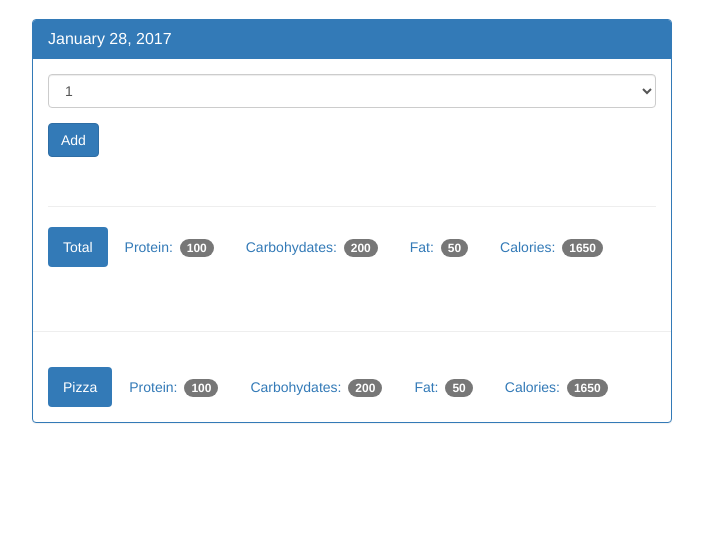
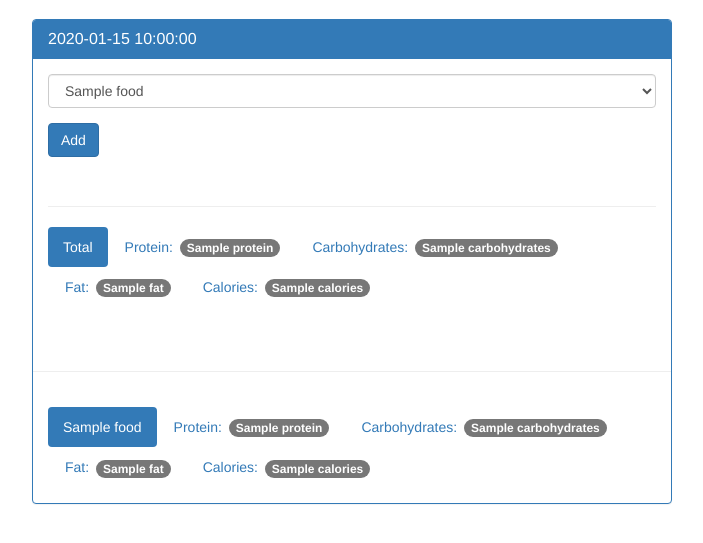
Before and after one commit to HarisBinSaif/FoodTracker, a Flask app: template templates/day.html in a window 1280 px wide. Shown: the part 51-594 px from the top of the page, without its empty margins (288-991 px from the left). Run offline with Flask 2, Linux system fonts and the light colour scheme; the template is opened without the code that fills it: most values are stand-ins (such as "Sample title", 1, 10 or a date in 2020); some libraries are stand-ins or nearby versions.

Commit message:
complete code for food tracker

```diff
--- a/app.py
+++ b/app.py
@@ -1,20 +1,11 @@
 from flask import Flask, render_template, g, request
 import sqlite3
+from datetime import datetime
+from database import connect_db,get_db
 app=Flask(__name__)
 
 
-#Data Base Helper Functions
-
-def connect_db():
-    sql=sqlite3.connect(r'C:\sqlite\food_log.db')
-    sql.row_factory=sqlite3.Row
-    return sql
-
-def get_db():
-    if not hasattr(g,'sqlite3'):
-        g.sqlite_db=connect_db()
-    return g.sqlite_db
-
+##########################
 @app.teardown_appcontext
 def close_db(error):
     if hasattr(g,'sqlite_db'):
@@ -22,16 +13,75 @@ def close_db(error):
 
 ###########################
 
-@app.route('/')
+@app.route('/',methods=['GET','POST'])
 def index():
-    return render_template('home.html')
+    db=get_db()
+    if request.method=='POST':
+        date=request.form['date']
+        dt=datetime.strptime(date,'%Y-%m-%d')
+        database_date=datetime.strftime(dt,'%Y%m%d')
+        db.execute('insert into log_date (entry_date) values (?)',[database_date])
+        db.commit()
 
-@app.route('/view')
-def view():
-    return render_template('day.html')
+    cur=db.execute('''select log_date.entry_date,sum(food.protein) as protein, sum(food.carbohydrates) as carbohydrates,
+                      sum(food.fat) as fat, sum(food.calories) as calories
+                      from log_date
+                      left join food_date on food_date.log_date_id=log_date.id left join food on food.id=food_date.food_id
+                      group by log_date.id
+                      order by log_date.entry_date desc''')
+    results=cur.fetchall()
+    date_results=[]
+    for i in results:
+        single_date={}
+        single_date['entry_date']=i['entry_date']
+        single_date['protein']=i['protein']
+        single_date['calories']=i['calories']
+        single_date['carbohydrates']=i['carbohydrates']
+        single_date['fat']=i['fat']
+        d = datetime.strptime(str(i['entry_date']),'%Y%m%d')
+        single_date['pretty_date']=datetime.strftime(d,'%B %d, %Y')
+        date_results.append(single_date)
+    return render_template('home.html',results=date_results)
+
+@app.route('/view/<date>',methods=['GET','POST']) #date is goin to ve 20170829
+def view(date):
+    db=get_db()
+    cur=db.execute('select id,entry_date from log_date where entry_date= ?',[date])
+    date_result=cur.fetchone()
+
+    if request.method=='POST':
+        db.execute('insert into food_date (food_id,log_date_id) values (?,?)',\
+            [request.form['food-select'],date_result['id']]
+            )
+        db.commit()
+    d= datetime.strptime(str(date_result['entry_date']),'%Y%m%d')
+    pretty_date=datetime.strftime(d,'%B %d, %Y')
+    food_cur=db.execute('select id,name from food')
+    food_results=food_cur.fetchall()
+
+    log_cur=db.execute('select food.name, food.protein, food.carbohydrates, food.fat, food.calories from log_date\
+         join food_date on food_date.log_date_id=log_date.id\
+              join food on food.id=food_date.food_id\
+                   where log_date.entry_date=?',[date])
+    log_results=log_cur.fetchall()
+
+    totals={}
+    totals['carbohydrates']=0
+    totals['protein']=0
+    totals['fat']=0
+    totals['calories']=0
+    for food in log_results:
+        totals['protein']+=food['protein']
+        totals['fat']+=food['fat']
+        totals['calories']+=food['calories']
+        totals['carbohydrates']+=food['carbohydrates']
+
+    return render_template('day.html',entry_date=date_result['entry_date'],\
+        pretty_date=pretty_date,food_results=food_results,log_results=log_results,totals=totals)
 
 @app.route('/food', methods=['GET','POST'])
 def food():
+    db=get_db()
     if request.method=='POST':
         name=request.form['food-name']
         protein=int(request.form['protein'])
@@ -40,13 +90,14 @@ def food():
 
         calories=protein*4 + carbohydrates*4 + fat*9
 
-        db=get_db()
         db.execute('insert into food (name,protein,carbohydrates,fat,calories) values(?,?,?,?,?)',\
             [name,protein,carbohydrates,fat,calories]
             )
         db.commit()
 
-    return render_template('add_food.html')
+    cur = db.execute('select name,protein,carbohydrates,fat,calories from food')
+    results= cur.fetchall()
+    return render_template('add_food.html',results=results)
 
 if __name__ == '__main__':
     app.run(debug=True)
--- /dev/null
+++ b/templates/base.html
@@ -0,0 +1,24 @@
+<!DOCTYPE html>
+<html lang="en">
+  <head>
+    <meta charset="utf-8">
+    <meta http-equiv="X-UA-Compatible" content="IE=edge">
+    <meta name="viewport" content="width=device-width, initial-scale=1">
+
+    <title>Food Tracker | Home</title>
+
+    <!-- Bootstrap core CSS -->
+    <link href="{{url_for('static',filename='bootstrap.min.css')}}" rel="stylesheet">
+    <!-- Custom styles for this template -->
+    <link href="{{url_for('static',filename='theme.css')}}" rel="stylesheet">
+
+  </head>
+
+  <body>
+
+
+    {%block body%}{%endblock%}
+
+  </body>
+
+</html>
--- a/templates/day.html
+++ b/templates/day.html
@@ -1,30 +1,14 @@
-<!DOCTYPE html>
-<html lang="en">
-  <head>
-    <meta charset="utf-8">
-    <meta http-equiv="X-UA-Compatible" content="IE=edge">
-    <meta name="viewport" content="width=device-width, initial-scale=1">
-
-    <title>Food Tracker | Day Details</title>
-
-    <!-- Bootstrap core CSS -->
-    <link href="{{url_for('static',filename='bootstrap.min.css')}}" rel="stylesheet">
-    <!-- Custom styles for this template -->
-    <link href="{{url_for('static',filename='theme.css')}}" rel="stylesheet">
-
-  </head>
-
-  <body>
-
+{%extends "base.html"%}
+{%block body%}
     <nav class="navbar navbar-inverse navbar-fixed-top">
       <div class="container">
         <div class="navbar-header">
-          <a class="navbar-brand" href="#">Food Tracker</a>
+          <a class="navbar-brand" href="{{url_for('index')}}">Food Tracker</a>
         </div>
         <div id="navbar" class="navbar-collapse collapse">
           <ul class="nav navbar-nav">
-            <li><a href="#">Home</a></li>
-            <li><a href="#">Add Food Item</a></li>
+            <li><a href="{{url_for('index')}}">Home</a></li>
+            <li><a href="{{url_for('food')}}">Add Food Item</a></li>
           </ul>
         </div>
       </div>
@@ -36,15 +20,17 @@
         <div>
           <div class="panel panel-primary">
             <div class="panel-heading">
-              <h3 class="panel-title">January 28, 2017</h3>
+              <h3 class="panel-title">{{pretty_date}}</h3>
             </div>
 
             <div class="panel-body">
 
-              <form method="POST" action="/">
+              <form method="POST" action="{{url_for('view',date=entry_date)}}">
                 <div class="form-group">
-                  <select class="form-control">
-                    <option>1</option>
+                  <select class="form-control" name="food-select">
+                    {%for food in food_results%}
+                    <option value="{{food.id}}">{{food.name}}</option>
+                    {%endfor%}
                   </select>
                 </div>
 
@@ -56,32 +42,30 @@
 
               <ul class="nav nav-pills" role="tablist">
                 <li class="active"><a>Total</a></li>
-                <li><a>Protein: <span class="badge">100</span></a></li>
-                <li><a>Carbohydates: <span class="badge">200</span></a></li>
-                <li><a>Fat: <span class="badge">50</span></a></li>
-                <li><a>Calories: <span class="badge">1650</span></a></li>
+                <li><a>Protein: <span class="badge">{{totals.protein}}</span></a></li>
+                <li><a>Carbohydrates: <span class="badge">{{totals.carbohydrates}}</span></a></li>
+                <li><a>Fat: <span class="badge">{{totals.fat}}</span></a></li>
+                <li><a>Calories: <span class="badge">{{totals.calories}}</span></a></li>
               </ul>
 
             </div>
 
             <div class="page-header"></div>
-
+            {%for food in log_results%}
             <div class="panel-body">
               <ul class="nav nav-pills" role="tablist">
-                <li class="active"><a>Pizza</a></li>
-                <li><a>Protein: <span class="badge">100</span></a></li>
-                <li><a>Carbohydates: <span class="badge">200</span></a></li>
-                <li><a>Fat: <span class="badge">50</span></a></li>
-                <li><a>Calories: <span class="badge">1650</span></a></li>
+                <li class="active"><a>{{food.name}}</a></li>
+                <li><a>Protein: <span class="badge">{{food.protein}}</span></a></li>
+                <li><a>Carbohydrates: <span class="badge">{{food.carbohydrates}}</span></a></li>
+                <li><a>Fat: <span class="badge">{{food.fat}}</span></a></li>
+                <li><a>Calories: <span class="badge">{{food.calories}}</span></a></li>
               </ul>
             </div>
+            {%endfor%}
 
           </div>
         </div>
       </div>
 
     </div>
-
-  </body>
-
-</html>
+{%endblock%}
```
Also changed, not shown: database.py (added, +11 -0 lines), templates/add_food.html (+14 -30 lines), templates/home.html (+15 -33 lines).
